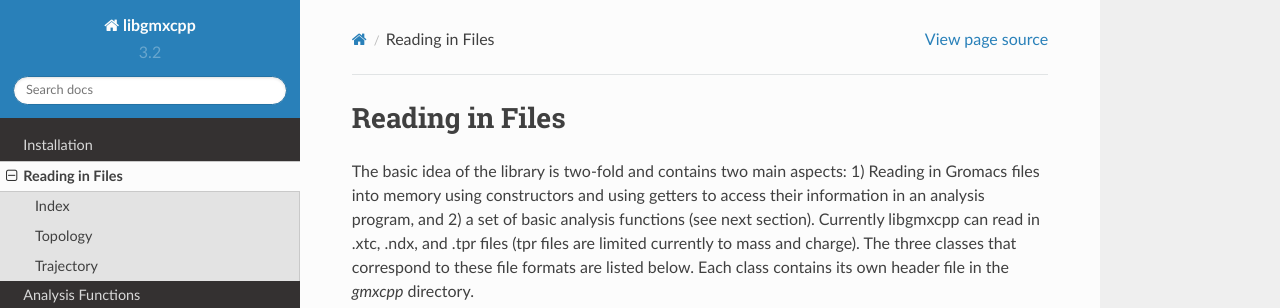
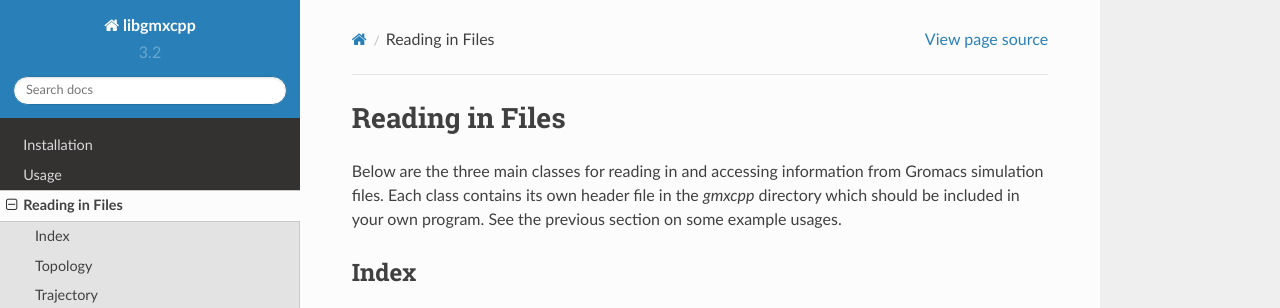
Before and after one commit to wesbarnett/libgmxcpp, a Sphinx documentation site: the page built from docs/files.rst, in a window 1280 px wide and 1033 px high, cut to the strip 0-308 px from the top of the window. Built offline with Sphinx 7.4.7 and the Read the Docs theme 2.0.0, drawn with Linux system fonts in a browser that asks for light colours.

Commit message:
update docs

```diff
--- a/docs/files.rst
+++ b/docs/files.rst
@@ -3,14 +3,10 @@ Reading in Files
 
 .. highlight:: cpp
 
-The basic idea of the library is two-fold and contains two main aspects: 1)
-Reading in Gromacs files into memory using constructors and using getters to
-access their information in an analysis program, and 2) a set of basic analysis
-functions (see next section). Currently libgmxcpp can read in .xtc, .ndx, and
-.tpr files (tpr files are limited currently to mass and charge).  The three
-classes that correspond to these file formats are listed below. Each class
-contains its own header file in
-the `gmxcpp` directory.
+Below are the three main classes for reading in and accessing information from
+Gromacs simulation files. Each class contains its own header file in the
+`gmxcpp` directory which should be included in your own program. See the
+previous section on some example usages.
 
 Index
 -----
--- a/docs/index.rst
+++ b/docs/index.rst
@@ -43,8 +43,7 @@ Advantages
 .. toctree::
 
    installation
+   usage
    files
    analysis
-   example
-   api
    license
```
Also changed, not shown: docs/api.rst (deleted, +0 -13 lines), docs/usage.rst (renamed from docs/example.rst, +13 -3 lines).
